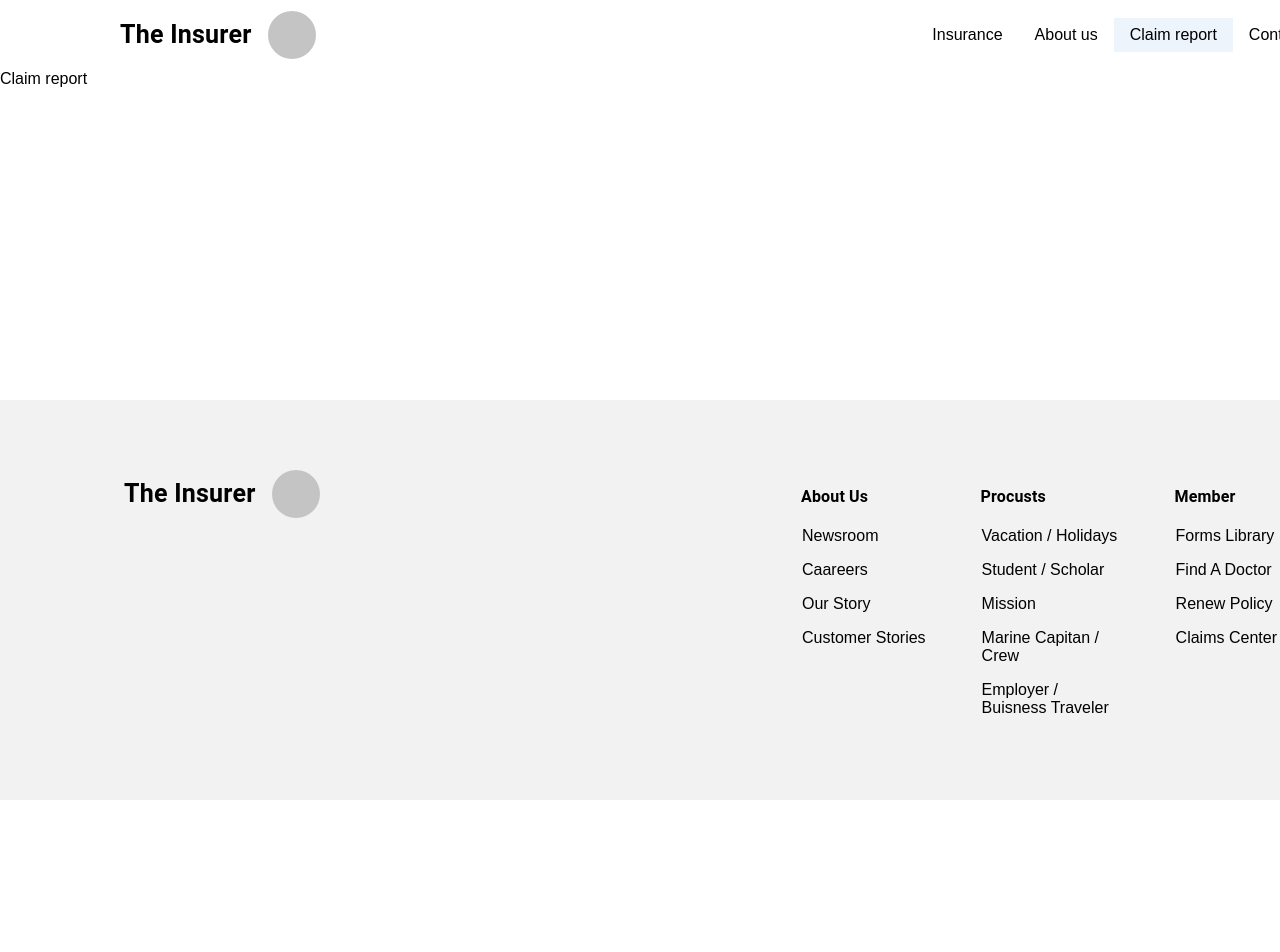
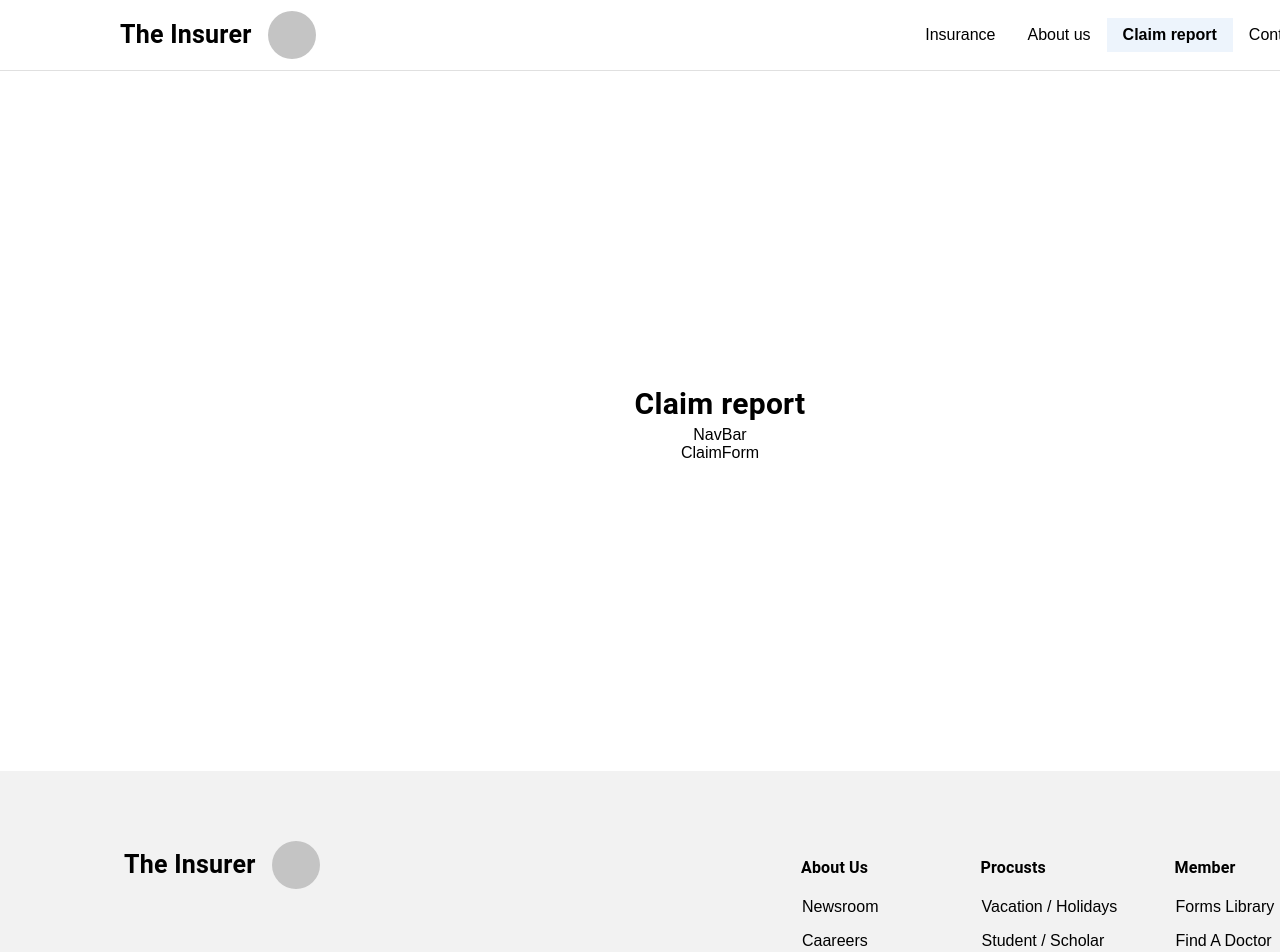
Before and after one commit to KonradSosna/AccessibilityTask, a React (Create React App) app: page /claim-report in a window 1280 px wide. Shown: the top 952 px of the page. Before the commit the page ends 800 px from the top, so only its background shows below. Built offline with nearby package versions, Linux system fonts and the light colour scheme.

Commit message:
prepare site for report form

```diff
--- a/public/index.html
+++ b/public/index.html
@@ -5,10 +5,7 @@
 		<link rel="icon" href="%PUBLIC_URL%/favicon.ico" />
 		<meta name="viewport" content="width=device-width, initial-scale=1" />
 		<meta name="theme-color" content="#000000" />
-    <meta
-      name="description"
-      content="Web site created using create-react-app"
-    />
+		<meta name="description" content="Accessibility guild upskill final task" />
 		<link rel="apple-touch-icon" href="%PUBLIC_URL%/logo192.png" />
 		<!--
       manifest.json provides metadata used when your web app is installed on a
@@ -24,7 +21,7 @@
       work correctly both with client-side routing and a non-root public URL.
       Learn how to configure a non-root public URL by running `npm run build`.
     -->
-    <title>React App</title>
+		<title>Accessibility Task</title>
 	</head>
 	<body>
 		<noscript>You need to enable JavaScript to run this app.</noscript>
--- a/src/Components/AboutUs/index.tsx
+++ b/src/Components/AboutUs/index.tsx
@@ -6,6 +6,7 @@ function AboutUs() {
 	return (
 		<Container
 			direction="column"
+			devider
 			sx={{
 				justifyContent: 'center',
 			}}
--- /dev/null
+++ b/src/Components/ClaimReport/ClaimForm.tsx
@@ -0,0 +1,7 @@
+import React from 'react';
+
+function ClaimForm() {
+	return <div>ClaimForm</div>;
+}
+
+export default ClaimForm;
--- a/src/Components/ClaimReport/index.tsx
+++ b/src/Components/ClaimReport/index.tsx
@@ -1,7 +1,32 @@
-import React from 'react';
+import { Grid, Typography } from '@mui/material';
+import { memo } from 'react';
+import Container from '../LandingPage/Partials/Container';
+import ClaimForm from './ClaimForm';
 
 function Claimreport() {
-	return <div>Claim report</div>;
+	return (
+		<Container devider>
+			<Grid
+				container
+				direction="column"
+				justifyContent="center"
+				alignItems="center"
+				p="90px 0"
+			>
+				<Grid item>
+					<Typography fontWeight="600" fontSize="30px">
+						Claim report
+					</Typography>
+				</Grid>
+
+				<Grid item>NavBar</Grid>
+
+				<Grid item>
+					<ClaimForm />
+				</Grid>
+			</Grid>
+		</Container>
+	);
 }
 
-export default Claimreport;
+export default memo(Claimreport);
--- a/src/Components/Contact/index.tsx
+++ b/src/Components/Contact/index.tsx
@@ -6,6 +6,7 @@ function Contact() {
 	return (
 		<Container
 			direction="column"
+			devider
 			sx={{
 				justifyContent: 'center',
 			}}
--- a/src/Components/LandingPage/Partials/Button.tsx
+++ b/src/Components/LandingPage/Partials/Button.tsx
@@ -19,6 +19,10 @@ const FormButton: FC<TButtonProps> = ({ text, variant, sx }) => {
 				textTransform: 'capitalize',
 				fontSize: '15px',
 				...sx,
+
+				'&:hover': {
+					backgroundColor: 'gray',
+				},
 			}}
 		>
 			{text}
--- a/src/Components/LandingPage/Partials/Container.tsx
+++ b/src/Components/LandingPage/Partials/Container.tsx
@@ -1,19 +1,23 @@
-import { Grid } from '@mui/material';
+import { Divider, Grid } from '@mui/material';
 import { CSSProperties, memo, PropsWithChildren } from 'react';
 
 type TContainerProps = {
 	sx?: CSSProperties;
 	direction?: 'row' | 'column';
 	className?: string;
+	devider?: boolean;
 };
 
 const Container = ({
 	children,
 	sx,
 	direction,
+	devider,
 	...rest
 }: PropsWithChildren<TContainerProps>) => {
 	return (
+		<>
+			{devider ? <Divider /> : null}
 			<Grid
 				container
 				direction={direction ? direction : 'row'}
@@ -29,6 +33,7 @@ const Container = ({
 			>
 				{children}
 			</Grid>
+		</>
 	);
 };
 
--- a/src/Components/Logo.tsx
+++ b/src/Components/Logo.tsx
@@ -1,5 +1,7 @@
 import styled from '@emotion/styled';
 import { Grid, Typography } from '@mui/material';
+import { useLocation } from 'react-router-dom';
+import { StyledLink } from './Navbar';
 
 const StyledTypography = styled(Typography)`
 	font-weight: 700;
@@ -7,7 +9,13 @@ const StyledTypography = styled(Typography)`
 `;
 
 function Logo() {
+	const location = useLocation();
+
 	return (
+		<StyledLink
+			to="/"
+			style={{ cursor: location.pathname === '/' ? 'default' : 'pointer' }}
+		>
 			<Grid container gap={2} alignItems="center">
 				<StyledTypography>The Insurer</StyledTypography>
 				<div
@@ -19,6 +27,7 @@ function Logo() {
 					}}
 				></div>
 			</Grid>
+		</StyledLink>
 	);
 }
 
--- a/src/Components/Navbar.tsx
+++ b/src/Components/Navbar.tsx
@@ -1,10 +1,10 @@
 import styled from '@emotion/styled';
 import { Box, Grid, List, ListItemButton } from '@mui/material';
-import { useState } from 'react';
+import { useEffect, useState } from 'react';
 import { Link, useLocation } from 'react-router-dom';
 import Logo from './Logo';
 
-const StyledLink = styled(Link)({
+export const StyledLink = styled(Link)({
 	color: 'black',
 	textDecoration: 'none',
 });
@@ -12,6 +12,10 @@ const StyledLink = styled(Link)({
 const Navbar = () => {
 	const location = useLocation();
 	const [selectedIndex, setSelectedIndex] = useState(location.pathname);
+
+	useEffect(() => {
+		setSelectedIndex(location.pathname);
+	}, [location]);
 
 	const handleListItemClick = (
 		_event: React.MouseEvent<HTMLDivElement, MouseEvent>,
@@ -51,6 +55,7 @@ const Navbar = () => {
 					>
 						<StyledLink to="/">
 							<ListItemButton
+								sx={{ fontWeight: selectedIndex === '/' ? 600 : 400 }}
 								selected={selectedIndex === '/'}
 								onClick={(event) => handleListItemClick(event, '/')}
 							>
@@ -60,6 +65,7 @@ const Navbar = () => {
 
 						<StyledLink to="/about-us">
 							<ListItemButton
+								sx={{ fontWeight: selectedIndex === '/about-us' ? 600 : 400 }}
 								selected={selectedIndex === '/about-us'}
 								onClick={(event) => handleListItemClick(event, '/about-us')}
 							>
@@ -69,6 +75,9 @@ const Navbar = () => {
 
 						<StyledLink to="/claim-report">
 							<ListItemButton
+								sx={{
+									fontWeight: selectedIndex === '/claim-report' ? 600 : 400,
+								}}
 								selected={selectedIndex === '/claim-report'}
 								onClick={(event) => handleListItemClick(event, '/claim-report')}
 							>
@@ -78,6 +87,7 @@ const Navbar = () => {
 
 						<StyledLink to="/contact">
 							<ListItemButton
+								sx={{ fontWeight: selectedIndex === '/contact' ? 600 : 400 }}
 								selected={selectedIndex === '/contact'}
 								onClick={(event) => handleListItemClick(event, '/contact')}
 							>
```
Lines whose indentation alone changed are shown as unchanged.
